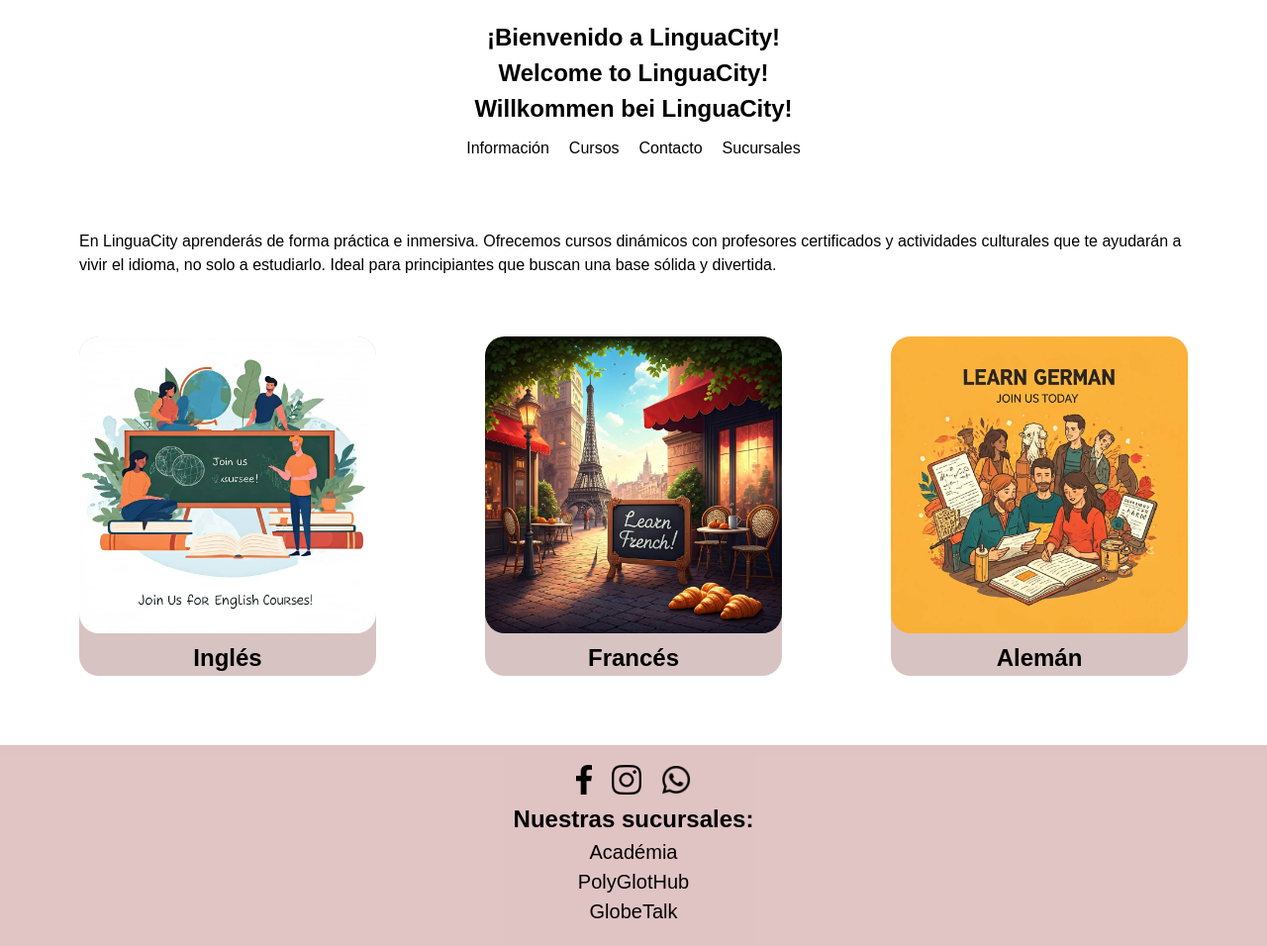
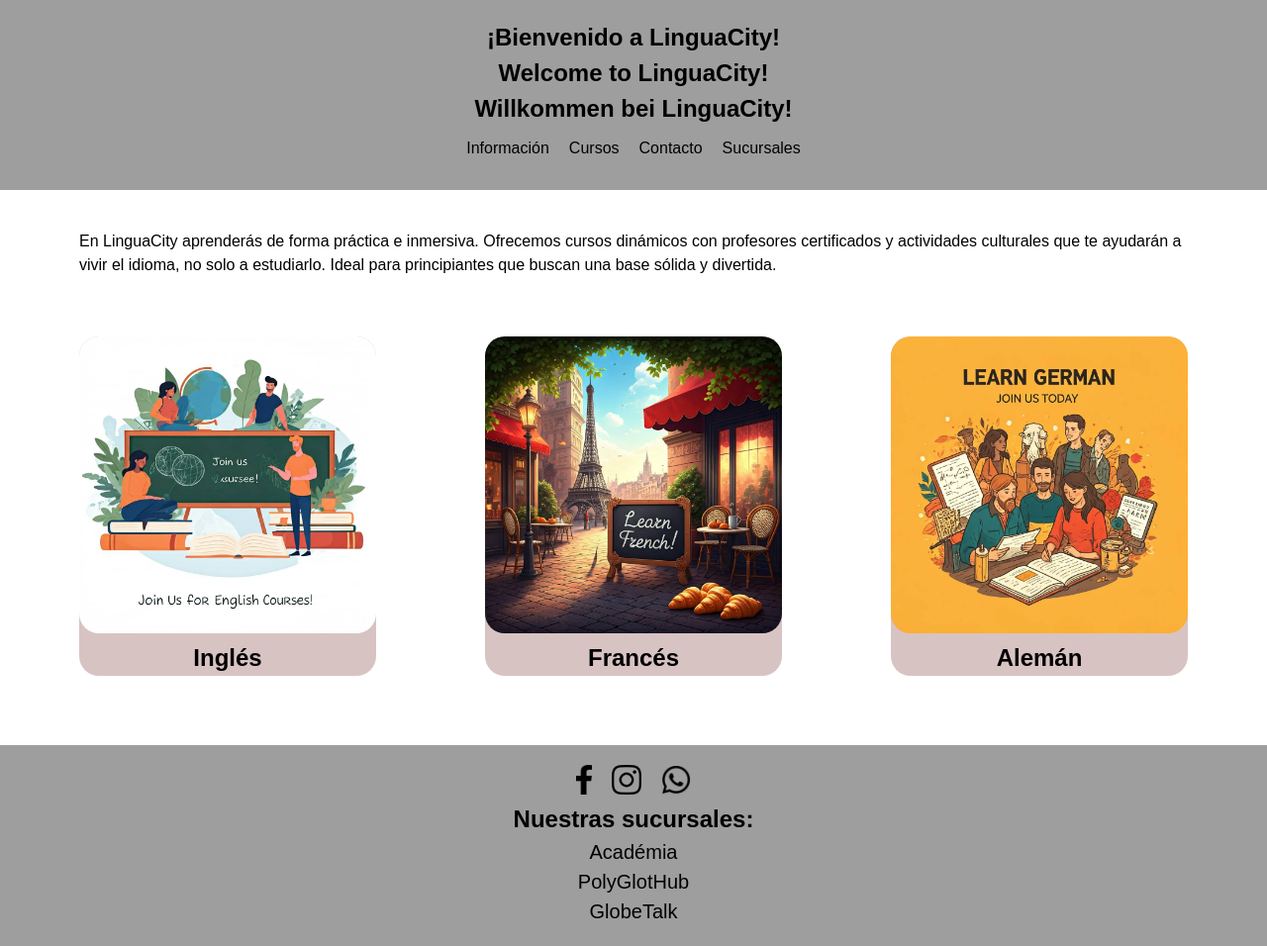
Before and after one commit to BenyiCordero/webGlobalLingua, a plain HTML site: page sucursal01.html in a window 1280 px wide. Shown: the whole page at 99% size. Drawn offline with Linux system fonts and the light colour scheme; the site is published under a folder, as on GitHub Pages, so addresses that start at the root find nothing.

Commit message:
Se agrega una ruta

```diff
--- a/css/formulario.css
+++ b/css/formulario.css
@@ -6,7 +6,7 @@
 }
 
 body {
-    background-image: url('/assets/header_img.png');
+    background-image: url('../assets/header_img.png');
     min-height: 100vh;
     display: flex;
     align-items: center;
--- a/css/style.css
+++ b/css/style.css
@@ -11,7 +11,7 @@ body{
 }
 
 header {
-    background-image: url('/assets/header_img.png');
+    background-image: url('../assets/header_img.png');
     background-size: cover;
     background-position: top;
     display: flex;
@@ -76,7 +76,7 @@ main #cursos nav ul .cursoBox a img{
 }
 
 footer{
-    background-image: url('/assets/header_img.png');
+    background-image: url('../assets/header_img.png');
     background-position: bottom;
     background-size: cover;
     background-color: rgba(217, 181, 181, 0.8);
```
